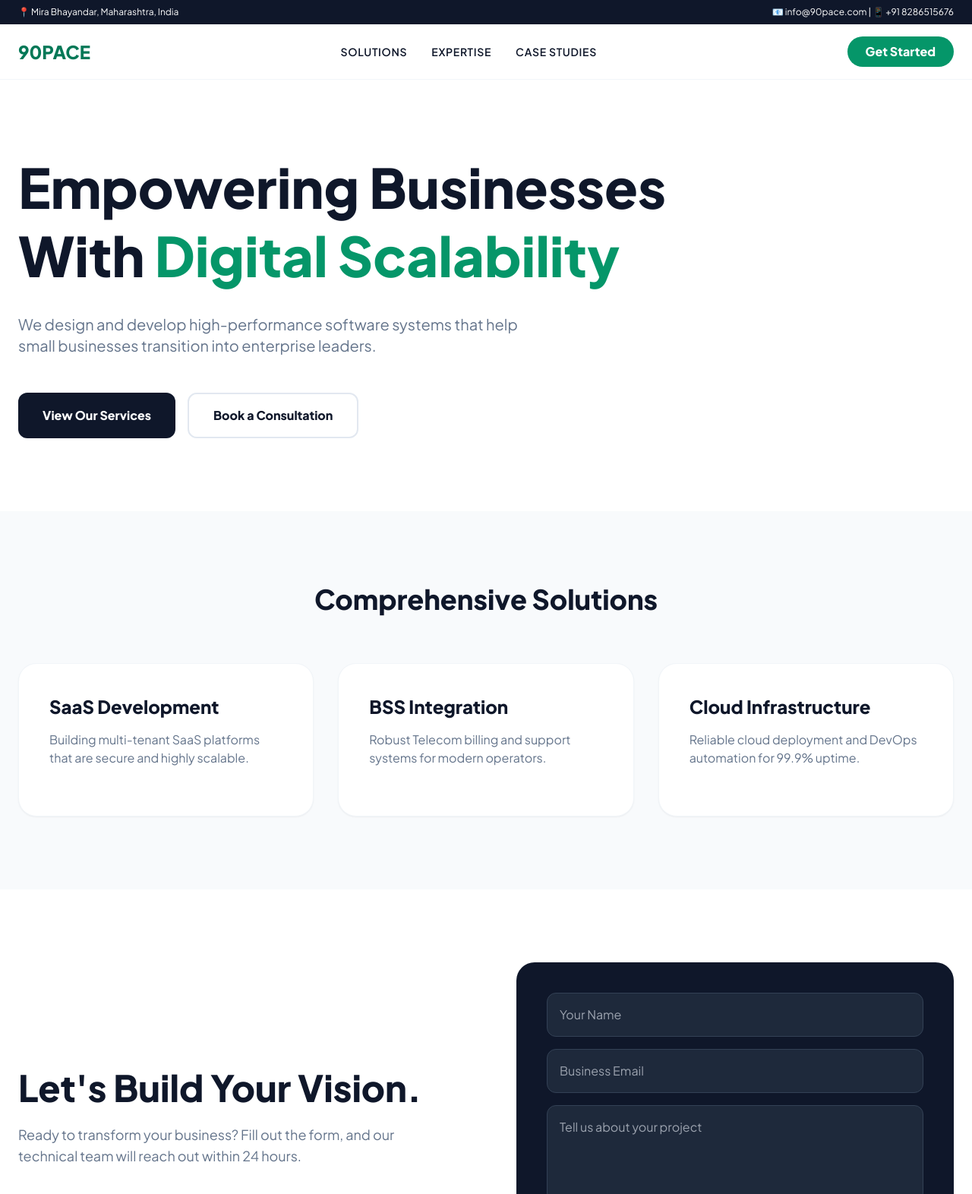
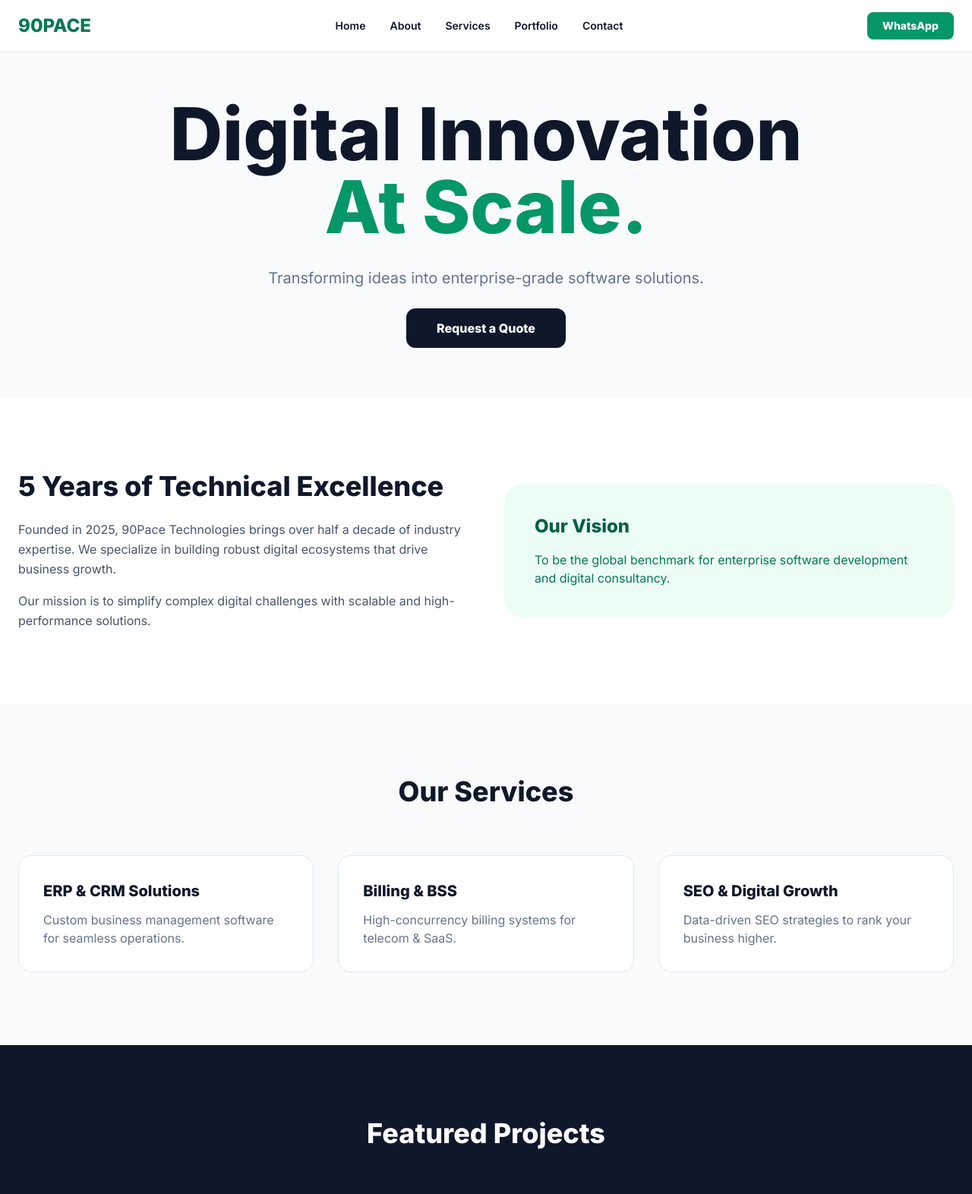
Before and after one commit to Vivek4221/90pace, a plain HTML site: page index.html in a window 1280 px wide. Shown: the top 1572 px of the page at 76% size. Drawn offline with nearby package versions, Linux system fonts and the light colour scheme.

Commit message:
Update index.html

```diff
--- a/index.html
+++ b/index.html
@@ -1,74 +1,93 @@
 <!DOCTYPE html>
-<html lang="en">
+<html lang="en" class="scroll-smooth">
 <head>
     <meta charset="UTF-8">
     <meta name="viewport" content="width=device-width, initial-scale=1.0">
-    <title>90Pace Technologies | Professional Enterprise Solutions</title>
+    <title>90Pace Technologies | Enterprise Solutions</title>
     <script src="https://cdn.tailwindcss.com"></script>
-    <link href="https://fonts.googleapis.com/css2?family=Plus+Jakarta+Sans:wght@300;400;600;800&display=swap" rel="stylesheet">
-    <style>body { font-family: 'Plus Jakarta Sans', sans-serif; }</style>
+    <link href="https://fonts.googleapis.com/css2?family=Inter:wght@300;400;600;800&display=swap" rel="stylesheet">
+    <style>body { font-family: 'Inter', sans-serif; }</style>
 </head>
-<body class="bg-white text-slate-900">
+<body class="bg-slate-50 text-slate-900">
 
-    <div class="bg-slate-900 text-white text-xs py-2 px-6 flex justify-between">
-        <span>📍 Mira Bhayandar, Maharashtra, India</span>
-        <span>📧 info@90pace.com | 📱 +91 8286515676</span>
-    </div>
+    <header class="fixed w-full bg-white/95 backdrop-blur-sm border-b z-50">
+        <nav class="max-w-7xl mx-auto px-6 py-4 flex justify-between items-center">
+            <div class="text-2xl font-black text-emerald-700">90PACE</div>
+            <div class="hidden md:flex gap-8 font-semibold text-sm">
+                <a href="#home" class="hover:text-emerald-600">Home</a>
+                <a href="#about" class="hover:text-emerald-600">About</a>
+                <a href="#services" class="hover:text-emerald-600">Services</a>
+                <a href="#portfolio" class="hover:text-emerald-600">Portfolio</a>
+                <a href="#contact" class="hover:text-emerald-600">Contact</a>
+            </div>
+            <a href="https://wa.me/918286515676" class="bg-emerald-600 text-white px-5 py-2 rounded-lg text-sm font-bold">WhatsApp</a>
+        </nav>
+    </header>
 
-    <nav class="sticky top-0 bg-white/90 backdrop-blur-md border-b border-slate-100 z-50">
-        <div class="max-w-7xl mx-auto px-6 py-4 flex justify-between items-center">
-            <div class="text-2xl font-extrabold text-emerald-700">90PACE</div>
-            <div class="hidden md:flex space-x-8 font-semibold text-sm uppercase tracking-wider">
-                <a href="#" class="hover:text-emerald-600 transition">Solutions</a>
-                <a href="#" class="hover:text-emerald-600 transition">Expertise</a>
-                <a href="#" class="hover:text-emerald-600 transition">Case Studies</a>
-            </div>
-            <a href="https://wa.me/918286515676" class="bg-emerald-600 text-white px-6 py-2 rounded-full font-bold hover:bg-emerald-700 transition">Get Started</a>
-        </div>
-    </nav>
-
-    <section class="max-w-7xl mx-auto px-6 py-24">
-        <h1 class="text-7xl font-extrabold leading-tight mb-8">Empowering Businesses <br>With <span class="text-emerald-600">Digital Scalability</span></h1>
-        <p class="text-xl text-slate-500 max-w-2xl mb-12">We design and develop high-performance software systems that help small businesses transition into enterprise leaders.</p>
-        <div class="flex gap-4">
-            <button class="bg-slate-900 text-white px-8 py-4 rounded-xl font-bold hover:bg-emerald-700 transition">View Our Services</button>
-            <button class="border-2 border-slate-200 px-8 py-4 rounded-xl font-bold hover:border-emerald-600 transition">Book a Consultation</button>
-        </div>
+    <section id="home" class="pt-32 pb-20 max-w-7xl mx-auto px-6 text-center">
+        <h1 class="text-6xl md:text-8xl font-extrabold mb-8">Digital Innovation<br><span class="text-emerald-600">At Scale.</span></h1>
+        <p class="text-xl text-slate-500 max-w-2xl mx-auto mb-10">Transforming ideas into enterprise-grade software solutions.</p>
+        <a href="#contact" class="bg-slate-900 text-white px-10 py-4 rounded-xl font-bold">Request a Quote</a>
     </section>
 
-
-
-    <section class="bg-slate-50 py-24">
-        <div class="max-w-7xl mx-auto px-6">
-            <h2 class="text-4xl font-extrabold mb-16 text-center">Comprehensive Solutions</h2>
-            <div class="grid md:grid-cols-3 gap-8">
-                <div class="bg-white p-10 rounded-3xl shadow-sm border border-slate-100 hover:shadow-2xl transition">
-                    <h3 class="text-2xl font-bold mb-4">SaaS Development</h3>
-                    <p class="text-slate-500 mb-6">Building multi-tenant SaaS platforms that are secure and highly scalable.</p>
-                </div>
-                <div class="bg-white p-10 rounded-3xl shadow-sm border border-slate-100 hover:shadow-2xl transition">
-                    <h3 class="text-2xl font-bold mb-4">BSS Integration</h3>
-                    <p class="text-slate-500 mb-6">Robust Telecom billing and support systems for modern operators.</p>
-                </div>
-                <div class="bg-white p-10 rounded-3xl shadow-sm border border-slate-100 hover:shadow-2xl transition">
-                    <h3 class="text-2xl font-bold mb-4">Cloud Infrastructure</h3>
-                    <p class="text-slate-500 mb-6">Reliable cloud deployment and DevOps automation for 99.9% uptime.</p>
-                </div>
+    <section id="about" class="bg-white py-24">
+        <div class="max-w-7xl mx-auto px-6 grid md:grid-cols-2 gap-12 items-center">
+            <div>
+                <h2 class="text-4xl font-bold mb-6">5 Years of Technical Excellence</h2>
+                <p class="text-slate-600 leading-relaxed mb-4">Founded in 2025, 90Pace Technologies brings over half a decade of industry expertise. We specialize in building robust digital ecosystems that drive business growth.</p>
+                <p class="text-slate-600 leading-relaxed">Our mission is to simplify complex digital challenges with scalable and high-performance solutions.</p>
+            </div>
+            <div class="bg-emerald-50 p-10 rounded-3xl">
+                <h3 class="text-2xl font-bold text-emerald-800">Our Vision</h3>
+                <p class="text-emerald-700 mt-4">To be the global benchmark for enterprise software development and digital consultancy.</p>
             </div>
         </div>
     </section>
 
-    <section class="max-w-7xl mx-auto px-6 py-24 grid md:grid-cols-2 gap-20 items-center">
-        <div>
-            <h2 class="text-5xl font-extrabold mb-6">Let's Build Your Vision.</h2>
-            <p class="text-lg text-slate-500 mb-8">Ready to transform your business? Fill out the form, and our technical team will reach out within 24 hours.</p>
+    <section id="services" class="py-24 max-w-7xl mx-auto px-6">
+        <h2 class="text-4xl font-bold text-center mb-16">Our Services</h2>
+        <div class="grid md:grid-cols-3 gap-8">
+            <div class="p-8 bg-white border rounded-2xl">
+                <h3 class="text-xl font-bold mb-3">ERP & CRM Solutions</h3>
+                <p class="text-slate-500">Custom business management software for seamless operations.</p>
+            </div>
+            <div class="p-8 bg-white border rounded-2xl">
+                <h3 class="text-xl font-bold mb-3">Billing & BSS</h3>
+                <p class="text-slate-500">High-concurrency billing systems for telecom & SaaS.</p>
+            </div>
+            <div class="p-8 bg-white border rounded-2xl">
+                <h3 class="text-xl font-bold mb-3">SEO & Digital Growth</h3>
+                <p class="text-slate-500">Data-driven SEO strategies to rank your business higher.</p>
+            </div>
         </div>
-        <form class="bg-slate-900 p-10 rounded-3xl text-white">
-            <input type="text" placeholder="Your Name" class="w-full bg-slate-800 p-4 mb-4 rounded-xl border border-slate-700">
-            <input type="email" placeholder="Business Email" class="w-full bg-slate-800 p-4 mb-4 rounded-xl border border-slate-700">
-            <textarea placeholder="Tell us about your project" class="w-full bg-slate-800 p-4 mb-6 rounded-xl border border-slate-700 h-32"></textarea>
-            <button class="w-full bg-emerald-600 py-4 rounded-xl font-bold hover:bg-emerald-500 transition">Submit Request</button>
+    </section>
+
+    <section id="portfolio" class="bg-slate-900 text-white py-24">
+        <div class="max-w-7xl mx-auto px-6">
+            <h2 class="text-4xl font-bold mb-16 text-center">Featured Projects</h2>
+            <div class="grid md:grid-cols-4 gap-4">
+                <script>
+                    for(let i=1; i<=8; i++) {
+                        document.write(`<div class="h-48 bg-slate-800 rounded-xl flex items-center justify-center border border-slate-700">Project ${i}</div>`);
+                    }
+                </script>
+            </div>
+        </div>
+    </section>
+
+    <section id="contact" class="py-24 max-w-4xl mx-auto px-6">
+        <h2 class="text-4xl font-bold mb-12 text-center">Let's Connect</h2>
+        <form class="space-y-4">
+            <input type="text" placeholder="Name" class="w-full p-4 border rounded-xl">
+            <input type="email" placeholder="Email" class="w-full p-4 border rounded-xl">
+            <select class="w-full p-4 border rounded-xl"><option>ERP Development</option><option>Billing Solution</option><option>SEO Services</option></select>
+            <textarea placeholder="Purpose" class="w-full p-4 border rounded-xl h-32"></textarea>
+            <button class="w-full bg-emerald-700 text-white py-4 rounded-xl font-bold">Submit Request</button>
         </form>
+        <div class="mt-12 text-center text-slate-500">
+            <p>📍 Tapovan School, Mira Bhayander East, Maharashtra</p>
+            <p>📱 +91 8286515676 | 📧 info@90pace.com</p>
+        </div>
     </section>
 
 </body>
```
